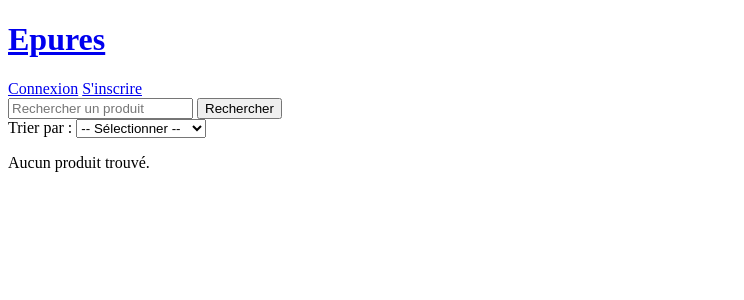
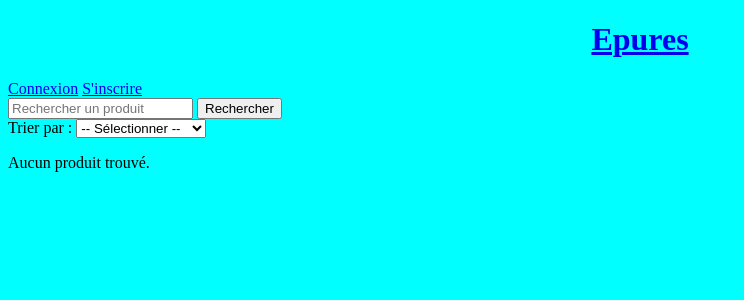
Before and after one commit to Moonysphere/Epure, a Django app: template store/templates/store/index.html in a window 1280 px wide. Shown: the top 300 px of the page, without its empty margins (0-744 px from the left). Run offline with Django 4.2, Linux system fonts and the light colour scheme; the template is opened without the code that fills it, so the values that code supplies are empty.

Commit message:
resolution conflit

```diff
--- a/static/base.css
+++ b/static/base.css
@@ -1,3 +1,6 @@
-body{
-    background-color: beiger;
+body {
+  background-color: aqua;
 }
+h1 {
+  text-align: center;
+}
```
